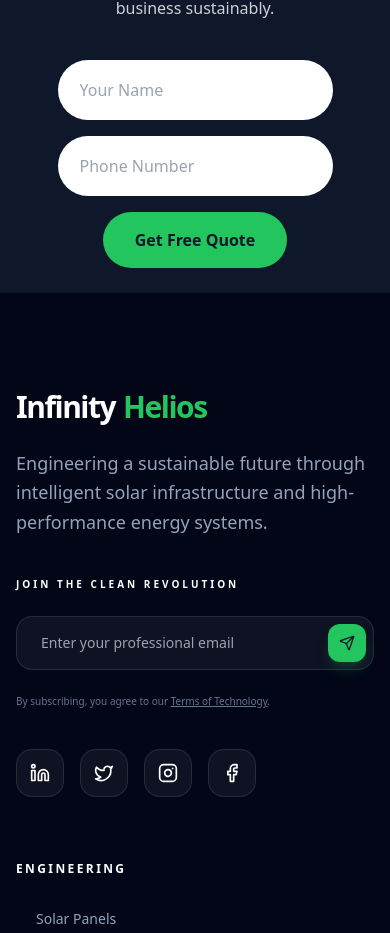
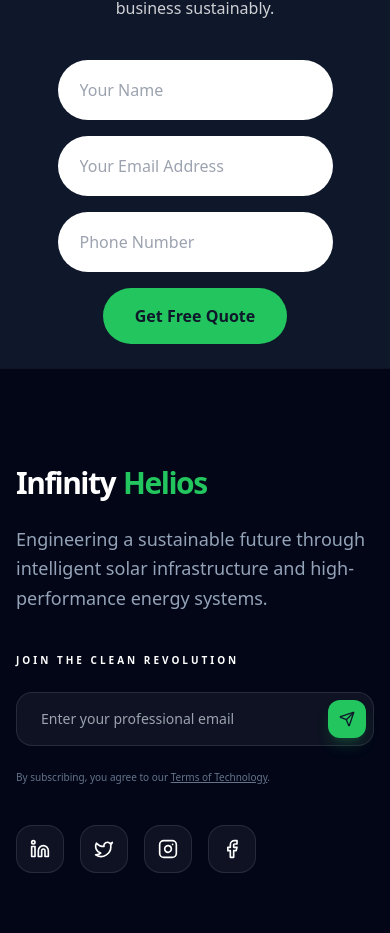
Before and after one commit to botio91514/Infinityhelios, a React (Vite) app in the folder ih/: page / in a window 390 px wide. Shown: the part 4496-5429 px from the top of the page. Built offline with nearby package versions, Linux system fonts and the light colour scheme; no server answers.

Commit message:
Enhance ContactCTA: Add Email Field. The Footer/CTA form now collects Email (along with Name and Phone) to completely satisfy backend requirements for Contact Form 7 submission. Flow: Frontend -> /api/contact -> WordPress CF7 -> Admin Email/DB.

```diff
--- a/ih/src/components/ContactCTA.jsx
+++ b/ih/src/components/ContactCTA.jsx
@@ -5,7 +5,7 @@ import { sendContactForm } from "../api/contact";
 import { Check, Loader2 } from "lucide-react";
 
 export default function ContactCTA() {
-  const [formData, setFormData] = useState({ name: "", phone: "" });
+  const [formData, setFormData] = useState({ name: "", email: "", phone: "" });
   const [status, setStatus] = useState("idle"); // idle, loading, success, error
 
   const handleChange = (e) => {
@@ -13,7 +13,7 @@ export default function ContactCTA() {
   };
 
   const handleSubmit = async () => {
-    if (!formData.name || !formData.phone) return;
+    if (!formData.name || !formData.email || !formData.phone) return;
 
     setStatus("loading");
     try {
@@ -61,6 +61,16 @@ export default function ContactCTA() {
           </StaggerItem>
           <StaggerItem>
             <input
+              type="email"
+              name="email"
+              value={formData.email}
+              onChange={handleChange}
+              placeholder="Your Email Address"
+              className="w-full md:w-auto px-5 py-4 rounded-full text-black outline-none border-2 border-transparent focus:border-solarGreen transition-all"
+            />
+          </StaggerItem>
+          <StaggerItem>
+            <input
               type="tel"
               name="phone"
               value={formData.phone}
```
